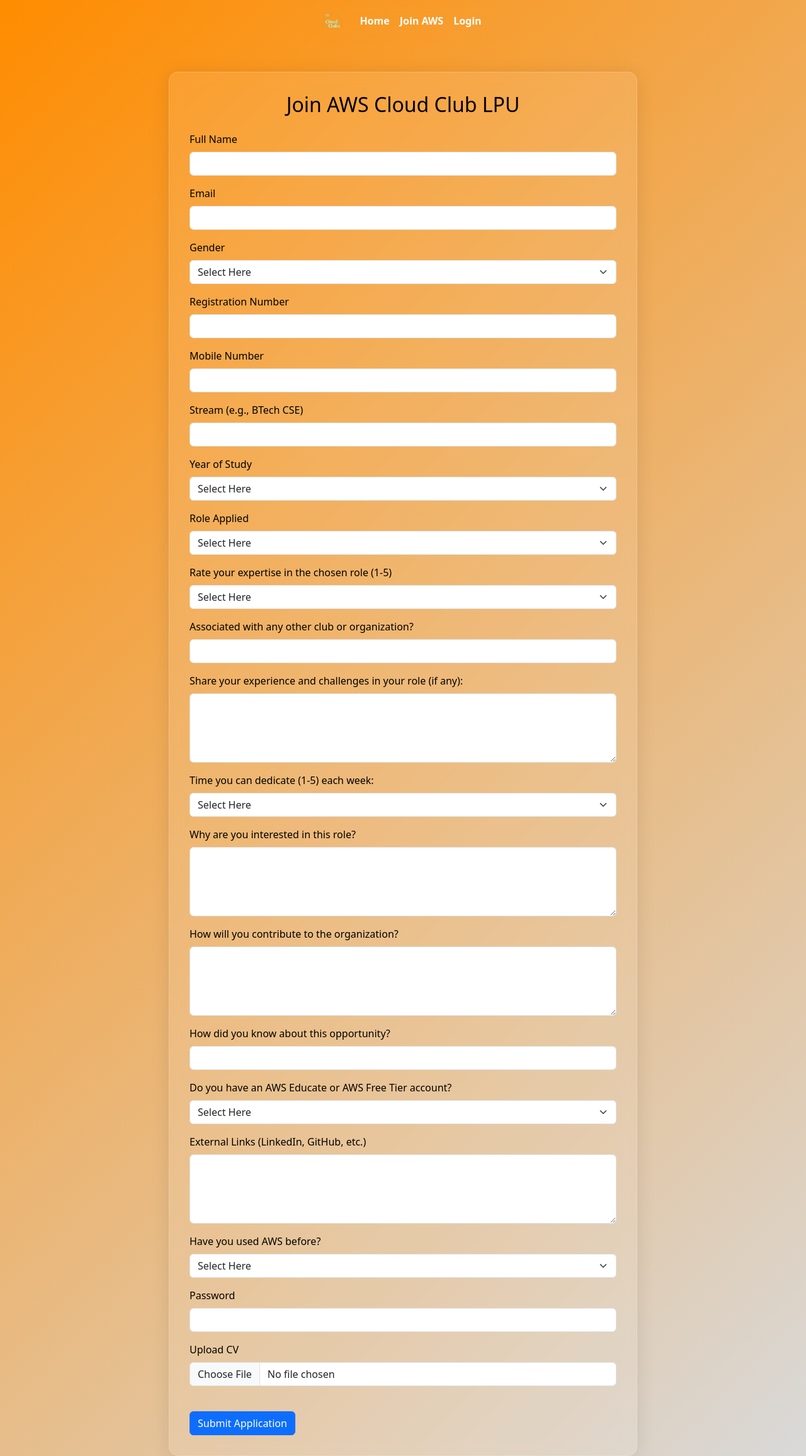
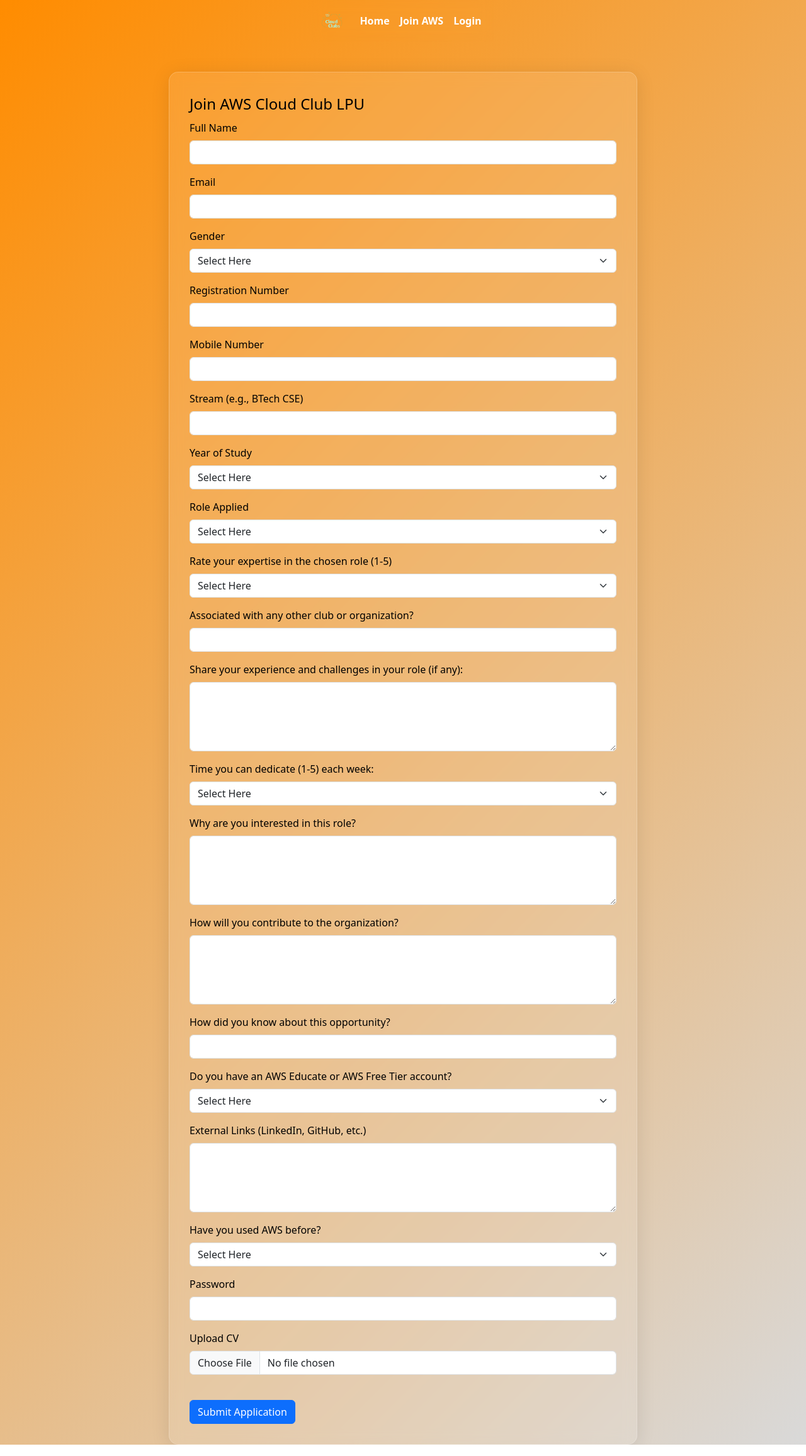
Before and after one commit to shashankpandey04/AWS-LPU-Recruitment-Portal, a Flask app: page /apply in a window 1280 px wide. Shown: the whole page at 63% size. Run offline with Flask 3, Linux system fonts and the light colour scheme; parts of the project's set-up code (start-up, migrations or seed data) failed here and were passed over; some libraries are stand-ins or nearby versions.

Commit message:
Updated apply.html

```diff
--- a/templates/apply.html
+++ b/templates/apply.html
@@ -103,9 +103,11 @@
 
 <div class="container d-flex justify-content-center align-items-center mt-5">
     <div class="glass-card col-md-8">
-        <h2 class="text-center mb-4">Join AWS Cloud Club LPU</h2>
         <form method="POST" action="{{ url_for('apply') }}" enctype="multipart/form-data" id="myForm">
-
+            <fieldset>
+                <legend>
+                    Join AWS Cloud Club LPU
+                </legend>
                 <div class="mb-3">
                     <label for="name" class="form-label">Full Name</label>
                     <input type="text" class="form-control" id="name" name="name" required>
@@ -249,6 +251,7 @@
 
                 <input type="hidden" id="g-recaptcha-response" name="g-recaptcha-response">
                 <button type="submit" class="btn btn-primary mt-4">Submit Application</button>
+            </fieldset>
         </form>
     </div>
 </div>
```
Lines whose indentation alone changed are shown as unchanged.
